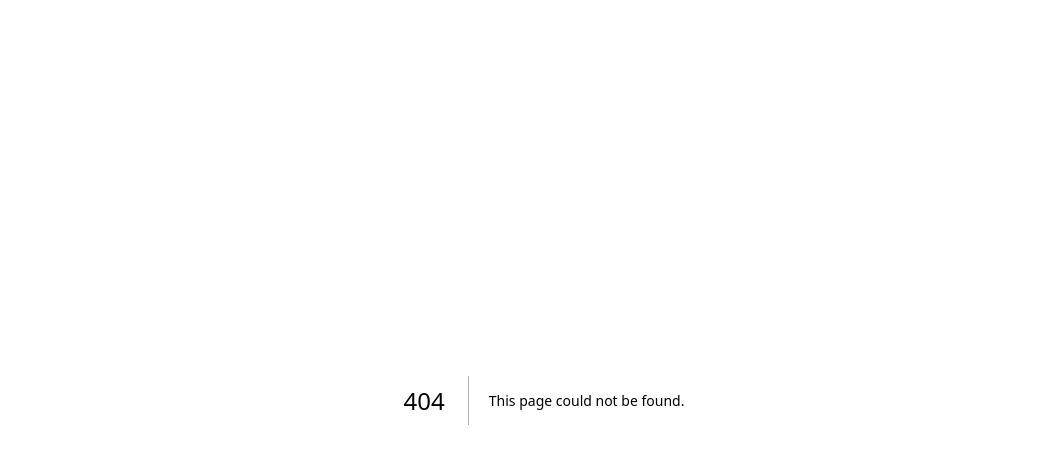
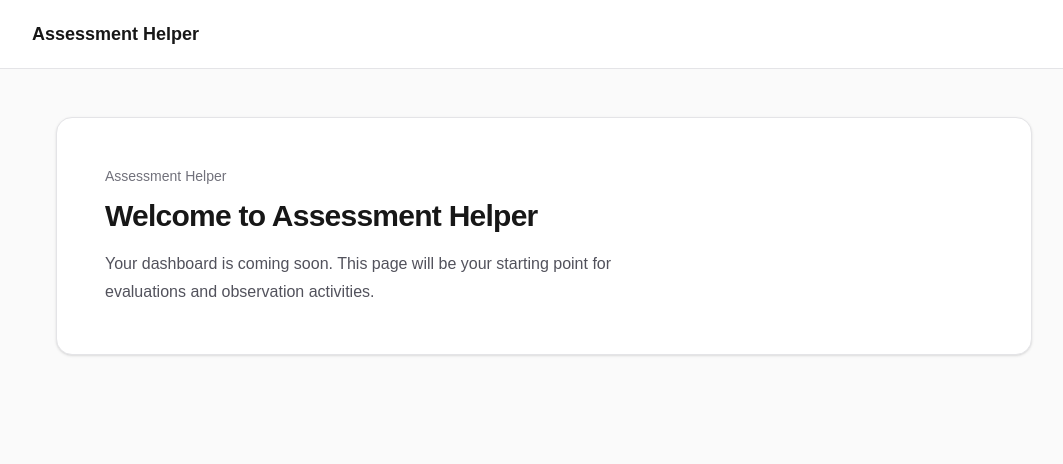
Before and after one commit to AaronDcunha/AssessmentHelperCapstoneUTD, a Next.js app: page /dashboard in a window 1280 px wide. Before the commit this address had no page. Shown: the top 464 px of the page, without its empty margins (96-1159 px from the left). Built offline with nearby package versions, Linux system fonts and the light colour scheme.

Commit message:
layout figma

```diff
--- /dev/null
+++ b/src/app/(main)/dashboard/page.tsx
@@ -0,0 +1,27 @@
+import type { Metadata } from "next";
+
+export const metadata: Metadata = {
+  title: "Welcome | Assessment Helper",
+};
+
+// TODO(login): Use redirectTo: "/dashboard" as the temporary login destination.
+// Authentication is not implemented yet; visiting this route does not prove login.
+export default function DashboardPage() {
+  // TODO(access): Add any dashboard-specific server permission checks when its
+  // functionality is implemented. Do not rely on navbar visibility for access.
+  return (
+    <section className="rounded-2xl border border-zinc-200 bg-white p-8 shadow-sm dark:border-zinc-800 dark:bg-zinc-900 sm:p-12">
+      <p className="text-sm font-medium text-zinc-500 dark:text-zinc-400">
+        Assessment Helper
+      </p>
+      <h1 className="mt-3 text-3xl font-semibold tracking-tight">
+        Welcome to Assessment Helper
+      </h1>
+      <p className="mt-4 max-w-xl leading-7 text-zinc-600 dark:text-zinc-300">
+        Your dashboard is coming soon. This page will be your starting point for
+        evaluations and observation activities.
+      </p>
+      {/* TODO(dashboard): Replace this temporary content with the faculty dashboard. */}
+    </section>
+  );
+}
--- /dev/null
+++ b/src/app/(main)/layout.tsx
@@ -0,0 +1,29 @@
+import type { ReactNode } from "react";
+
+export default function MainLayout({ children }: { children: ReactNode }) {
+  // TODO(auth): Once src/auth.ts exists, check auth() here and redirect
+  // unauthenticated users to /login. This layout is not protected yet.
+  // Restricted pages, server queries, and API handlers must also enforce current
+  // permissions and record ownership; a layout check alone is insufficient.
+
+  // TODO(user): Load the current user's profile and effective permissions here
+  // through a shared server query, then pass safe fields to the future app shell.
+  // If using a client-side user provider instead, fetch GET /api/me there and
+  // share its result. Individual pages do not need to repeat that fetch.
+
+  return (
+    <div className="flex flex-1 flex-col bg-zinc-50 dark:bg-zinc-950">
+      <header className="border-b border-zinc-200 bg-white px-6 py-5 dark:border-zinc-800 dark:bg-zinc-900">
+        <div className="mx-auto max-w-5xl">
+          <p className="text-lg font-semibold">Assessment Helper</p>
+          {/* TODO(nav): Insert the shared navbar here, using effective permissions
+              to show available links. Server access checks still enforce access. */}
+          {/* TODO(account): Add the current user's name and an Auth.js logout action. */}
+        </div>
+      </header>
+      <main className="mx-auto w-full max-w-5xl flex-1 px-6 py-12">
+        {children}
+      </main>
+    </div>
+  );
+}
```
